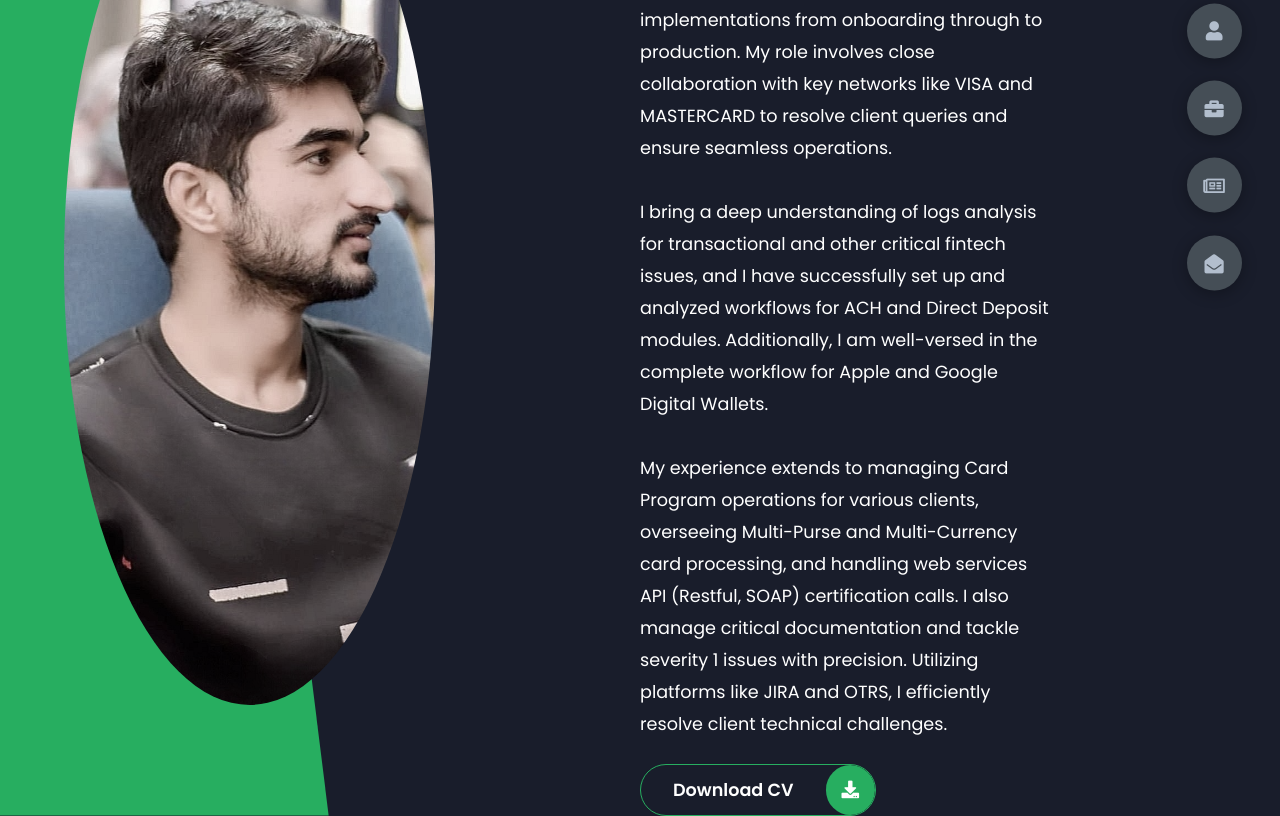
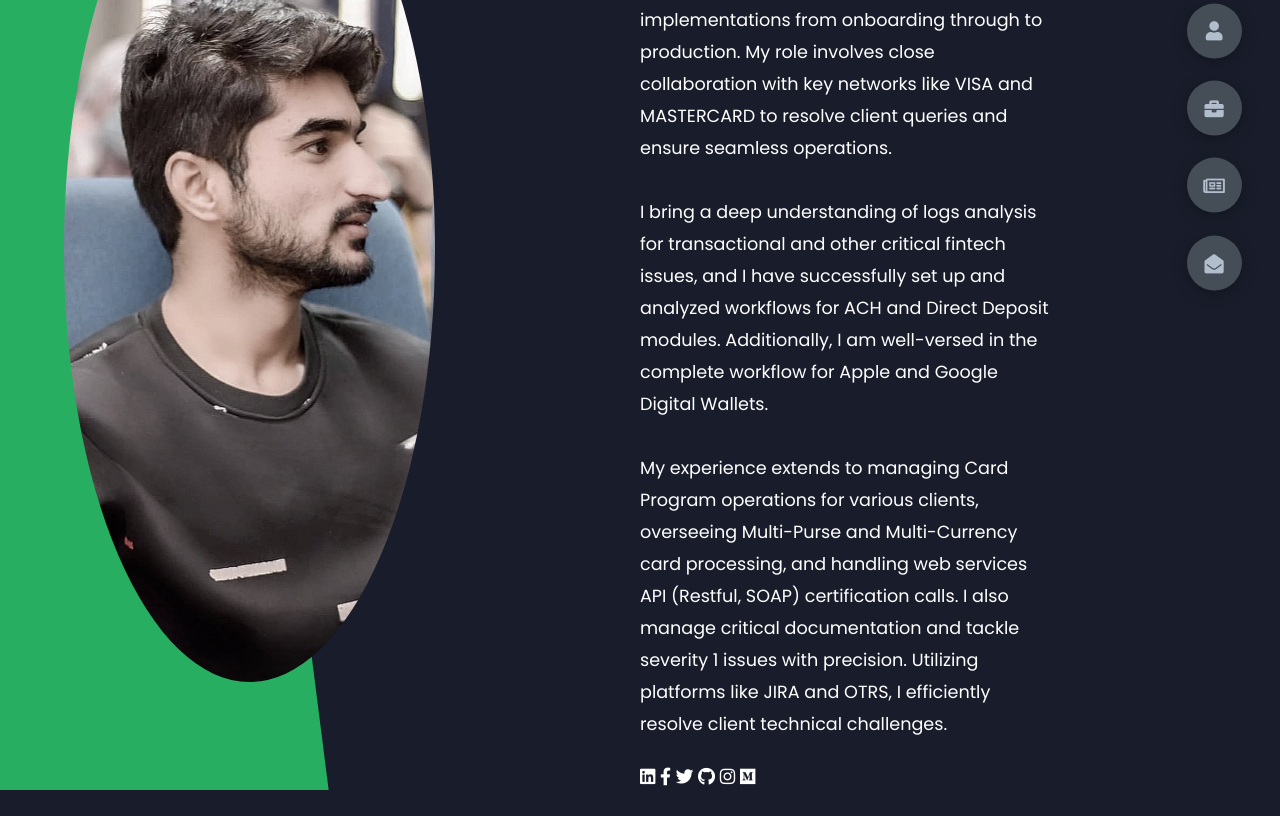
Before and after one commit to UmarHanifAdil1/umar-portfolio, a plain HTML site: page index.html in a window 1280 px wide. Shown: the part 292-1108 px from the top of the page. After the commit the page ends 1082 px from the top, so only its background shows below. Drawn offline with Linux system fonts and the light colour scheme; some icons are missing.

Commit message:
Update index.html

```diff
--- a/index.html
+++ b/index.html
@@ -37,12 +37,39 @@ I bring a deep understanding of logs analysis for transactional and other critic
                     <br>
 My experience extends to managing Card Program operations for various clients, overseeing Multi-Purse and Multi-Currency card processing, and handling web services API (Restful, SOAP) certification calls. I also manage critical documentation and tackle severity 1 issues with precision. Utilizing platforms like JIRA and OTRS, I efficiently resolve client technical challenges.
                 </p>
-                <div class="btn-con">
+         <!--       <div class="btn-con">
                     <a href="resume/UmarHanifResume.pdf" class="main-btn" target="_blank">
                         <span class="btn-text">Download CV</span>
                         <span class="btn-icon"><i class="fas fa-download"></i></span>
                     </a>
-                </div>
+                </div> -->
+
+
+                        <div class="contact-icons">
+                            <div class="contact-icon">
+                            </a>
+                            <a href="https://www.linkedin.com/in/muhammad-umar-hanif-07825a230/" target="_blank">
+                                <i class="fab fa-linkedin"></i>
+                            </a>
+                                <a href="https://www.facebook.com/profile.php?id=100082687536877" target="_blank">
+                                    <i class="fab fa-facebook-f"></i>
+                                </a>
+                                <a href="https://twitter.com/UmarHanifAdil" target="_blank">
+                                    <i class="fab fa-twitter"></i>
+                                </a>
+                                <a href="https://github.com/UmarHanifAdil1" target="_blank">
+                                    <i class="fab fa-github"></i>
+                                </a>
+                                <a href="https://www.instagram.com/umarhanif01/" target="_blank">
+                                    <i class="fab fa-instagram"></i>
+                                </a>
+                                <a href="https://medium.com/@umarhanifadil" target="_blank">
+                                    <i class="fab fa-medium"></i>
+                                </a>
+                            </div>
+                        </div>
+
+
             </div>
         </div>
     </header>
```
